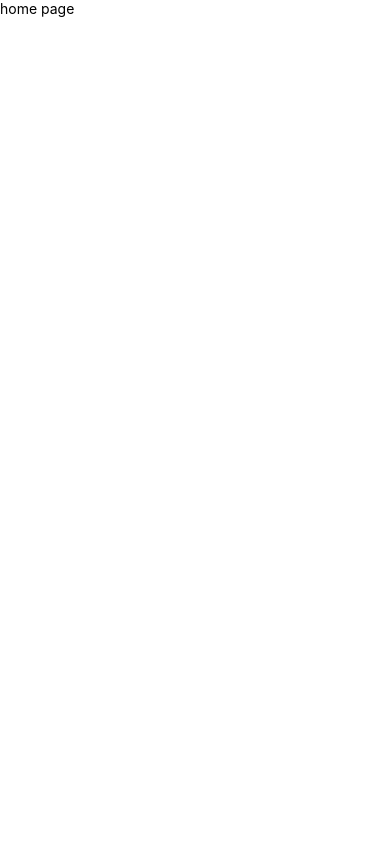
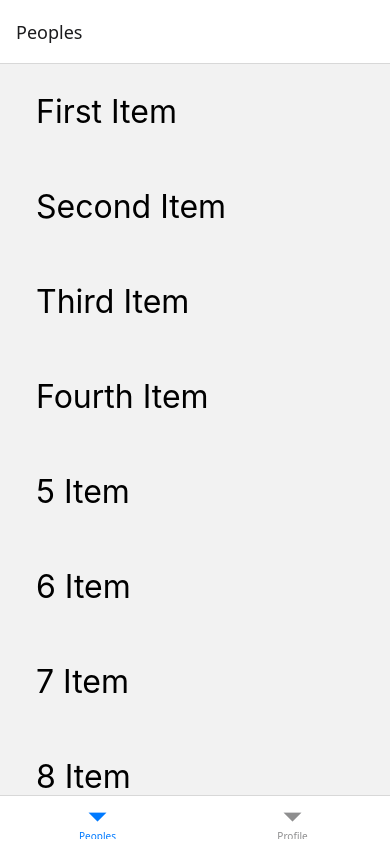
Before and after one commit to Sergey-lang/rn-template, a React Native app: screen / in a window 390 px wide. Built offline with nearby package versions, Linux system fonts and the light colour scheme.

Commit message:
add screens template, install nav packages

```diff
--- a/App.tsx
+++ b/App.tsx
@@ -1,13 +1,31 @@
 import * as React from 'react';
-import { NavigationContainer } from '@react-navigation/native';
-import {View, Text} from "react-native";
+import {NavigationContainer} from '@react-navigation/native';
+import {createNativeStackNavigator} from '@react-navigation/native-stack';
+import {createBottomTabNavigator} from '@react-navigation/bottom-tabs';
+import {PeoplesStack} from "./src/screens/auth/Peoples/PeoplesStack.tsx";
+import {AppRoutes, AppStacks, MainStackParamList, RootStackParamList} from "./src/navigation/types.ts";
+import {ProfileScreen} from "./src/screens/auth/Profile/ProfileScreen.tsx";
+import {LoginScreen} from "./src/screens/login/LoginScreen.tsx";
+
+const Tab = createBottomTabNavigator<MainStackParamList>();
+const RootStack = createNativeStackNavigator<RootStackParamList>();
+
+const MainTabs = () => {
+    return (
+        <Tab.Navigator screenOptions={{headerShown: false}}>
+            <Tab.Screen name={AppRoutes.PEOPLES} component={PeoplesStack}/>
+            <Tab.Screen options={{headerShown: true}} name={AppRoutes.PROFILE} component={ProfileScreen}/>
+        </Tab.Navigator>
+    );
+}
 
 export default function App() {
-  return (
-      <NavigationContainer>
-        <View>
-          <Text>home page</Text>
-        </View>
-      </NavigationContainer>
-  );
+    return (
+        <NavigationContainer>
+            <RootStack.Navigator screenOptions={{headerShown: false}}>
+                <RootStack.Screen name={AppStacks.MAIN} component={MainTabs} options={{headerShown: false}}/>
+                <RootStack.Screen name={AppStacks.LOGIN} component={LoginScreen} options={{headerShown: false}}/>
+            </RootStack.Navigator>
+        </NavigationContainer>
+    );
 }
--- a/package.json
+++ b/package.json
@@ -10,6 +10,7 @@
     "test": "jest"
   },
   "dependencies": {
+    "@react-navigation/bottom-tabs": "^7.2.0",
     "@react-navigation/native": "^7.0.14",
     "@react-navigation/native-stack": "^7.2.0",
     "react": "18.3.1",
--- /dev/null
+++ b/src/navigation/types.ts
@@ -0,0 +1,26 @@
+export type RootStackParamList = {
+  MainStack: undefined;
+  LoginStack: undefined;
+};
+
+export type MainStackParamList = {
+  Profile: undefined;
+  Peoples: undefined;
+};
+
+export type PeopleStackParamList = {
+  Peoples: undefined;
+  People: { id: string };
+};
+
+export enum AppRoutes {
+  PROFILE = 'Profile',
+  PEOPLES = 'Peoples',
+  PEOPLE = 'People',
+  LOGIN = 'Login',
+}
+
+export enum AppStacks {
+  MAIN = 'MainStack',
+  LOGIN = 'LoginStack',
+}
--- /dev/null
+++ b/src/screens/auth/Peoples/PeopleScreen.tsx
@@ -0,0 +1,20 @@
+import {NativeStackScreenProps} from "@react-navigation/native-stack";
+import {View, Text, StyleSheet} from "react-native";
+import {AppRoutes, PeopleStackParamList} from "../../../navigation/types.ts";
+
+
+type Props = NativeStackScreenProps<PeopleStackParamList, AppRoutes.PEOPLE>;
+
+export const PeopleScreen = ({route}: Props) => {
+    const id = route?.params?.id;
+
+    return (
+        <View>
+            <Text>Id is: {id}</Text>
+        </View>
+    );
+};
+
+const styles = StyleSheet.create({
+    titleHeader: {},
+});
--- /dev/null
+++ b/src/screens/auth/Peoples/PeoplesScreen.tsx
@@ -0,0 +1,70 @@
+import {FlatList, StyleSheet, Text, TouchableOpacity} from "react-native";
+import * as React from "react";
+import {NavigationProp, ParamListBase, useNavigation} from "@react-navigation/native";
+import {AppRoutes} from "../../../navigation/types.ts";
+
+const DATA: Array<{ id: string, title: string }> = [
+    {
+        id: 'bd7acbea-c1b1-46c2-aed5-3ad53abb28ba',
+        title: 'First Item',
+    },
+    {
+        id: '3ac68afc-c605-48d3-a4f8-fbd91aa97f63',
+        title: 'Second Item',
+    },
+    {
+        id: '586942a0f-3da1-471f-bd96-145571e29d72',
+        title: 'Third Item',
+    },
+    {
+        id: '58694a0f-3da1-471f1-bd96-145571e29d72',
+        title: 'Fourth Item',
+    },
+    {
+        id: '58694a0f-34da1-471f-bd96-145571e29d72',
+        title: '5 Item',
+    },
+    {
+        id: '58694a0f-3da1-471f-bd96-1455713e29d72',
+        title: '6 Item',
+    },
+    {
+        id: '58694a0f-3da1-471f-bd96-145534713e29d72',
+        title: '7 Item',
+    },
+    {
+        id: '58694a0f-3da1-471f-bd96-145571563e29d72',
+        title: '8 Item',
+    },
+];
+
+export const PeoplesScreen = () => {
+    const navigation: NavigationProp<ParamListBase> = useNavigation();
+    const onPress = (id: string) => {
+        navigation.navigate(AppRoutes.PEOPLE, {id});
+    }
+
+    return (
+        <FlatList data={DATA} keyExtractor={item => item.id} renderItem={({item}) => {
+            return (
+                <TouchableOpacity onPress={() => onPress(item.id)} style={styles.item}>
+                    <Text style={styles.title}>{item.title}</Text>
+                </TouchableOpacity>
+            )
+        }}/>
+    )
+};
+
+const styles = StyleSheet.create({
+    container: {
+        flex: 1,
+    },
+    item: {
+        padding: 20,
+        marginVertical: 8,
+        marginHorizontal: 16,
+    },
+    title: {
+        fontSize: 32,
+    },
+});
--- /dev/null
+++ b/src/screens/auth/Peoples/PeoplesStack.tsx
@@ -0,0 +1,15 @@
+import {createNativeStackNavigator} from "@react-navigation/native-stack";
+import {PeoplesScreen} from "./PeoplesScreen.tsx";
+import {PeopleScreen} from "./PeopleScreen.tsx";
+import {AppRoutes, PeopleStackParamList} from "../../../navigation/types.ts";
+
+const Stack = createNativeStackNavigator<PeopleStackParamList>();
+
+export const PeoplesStack = () => {
+    return (
+        <Stack.Navigator>
+            <Stack.Screen name={AppRoutes.PEOPLES} component={PeoplesScreen}/>
+            <Stack.Screen name={AppRoutes.PEOPLE} component={PeopleScreen}/>
+        </Stack.Navigator>
+    );
+};
--- /dev/null
+++ b/src/screens/auth/Profile/ProfileScreen.tsx
@@ -0,0 +1,14 @@
+import {View, Text, StyleSheet} from "react-native";
+
+export const ProfileScreen = () => {
+
+    return (
+        <View>
+            <Text>My profile</Text>
+        </View>
+    );
+};
+
+const styles = StyleSheet.create({
+    titleHeader: {},
+});
--- /dev/null
+++ b/src/screens/login/LoginScreen.tsx
@@ -0,0 +1,10 @@
+import React from 'react';
+import {View, Text} from "react-native";
+
+export const LoginScreen = () => {
+    return (
+        <View>
+            <Text>Login screen here</Text>
+        </View>
+    );
+};
```
Also changed, not shown: 1 other file (tests, documents, lock files or other folders).
